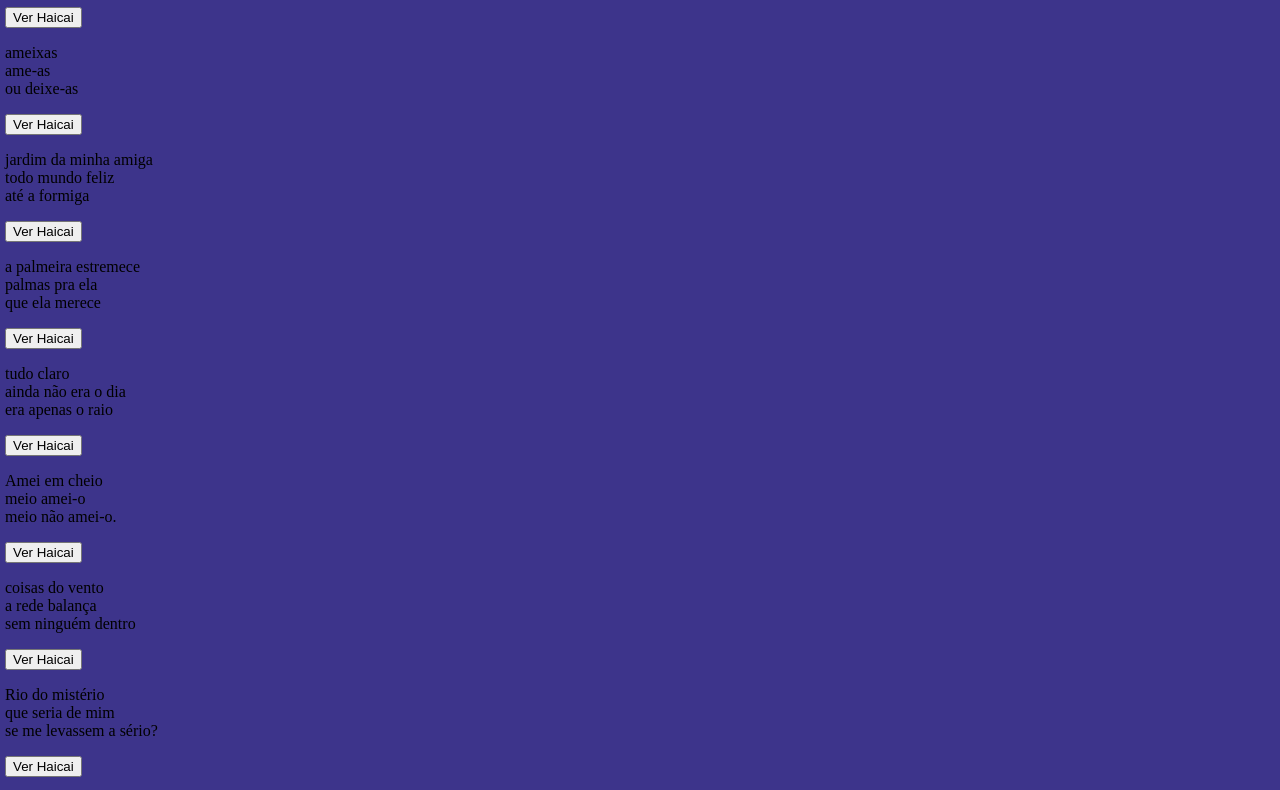
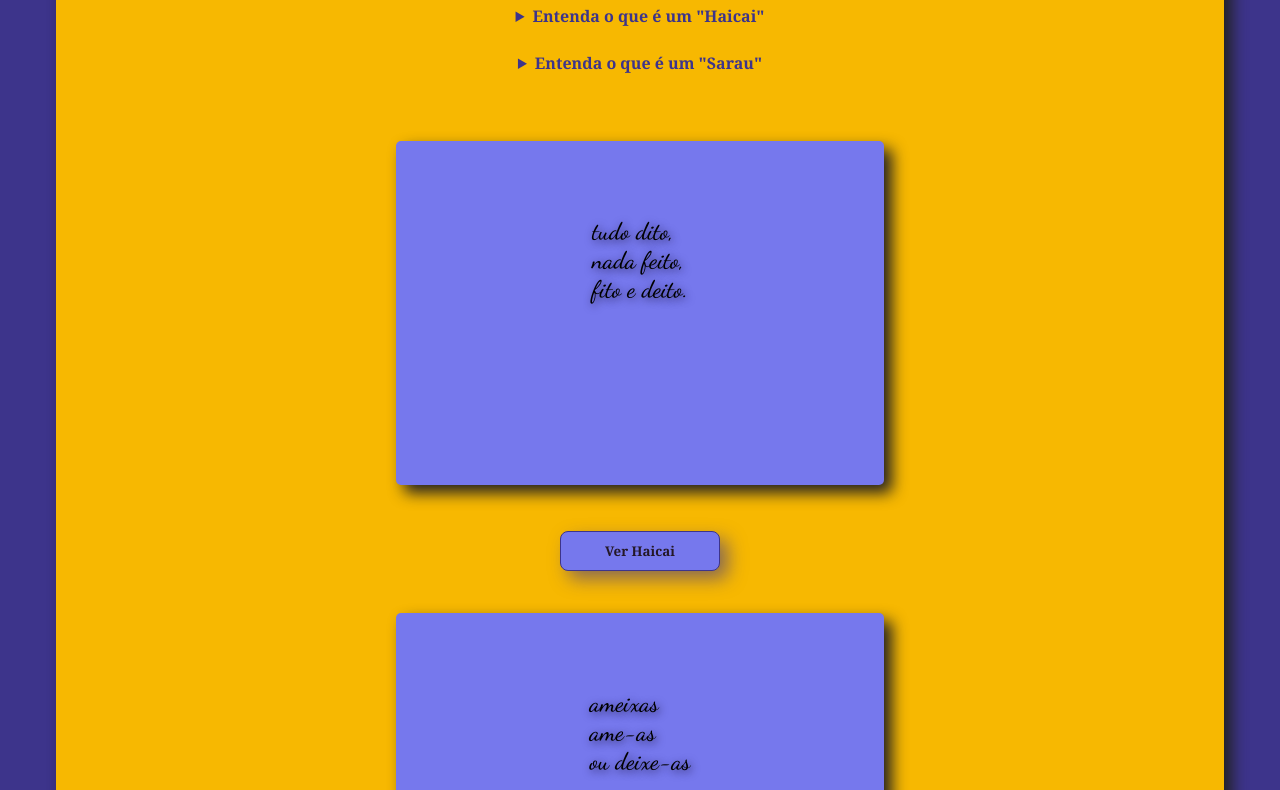
Before and after one commit to CamposCodes/SarauHaicais, a plain HTML site: page index.html in a window 1280 px wide. Shown: the part 195-985 px from the top of the page. Drawn offline with Linux system fonts and the light colour scheme.

Commit message:
estiliza toda a estrutura html

```diff
--- a/style.css
+++ b/style.css
@@ -10,3 +10,79 @@ body{
     margin: 5px;
     background-color: #3D348B;
 }
+.poema{
+    font-family: fontX;
+}
+.all{
+    display: flex;
+    flex-direction: column;
+    align-items: center;
+    justify-content: center;
+    margin: 4%;
+    height: auto;
+    padding: 5%;
+    background-color: #F7B801;
+    box-shadow: 8px 8px 15px rgb(34, 33, 33);
+    border-radius: 5px;
+}
+.poema{
+    background-color: #7678ED;
+    border-radius: 5px;
+    box-shadow: 8px 8px 15px rgb(34, 33, 33);
+    display: flex;
+    margin: 4%;
+    height: 30vh;
+    width: 30vw;
+    padding: 5%;
+    justify-content: center;
+}
+p{
+    text-shadow: 2px 2px 8px #262156;
+    font-size:x-large;
+}
+button{
+    cursor: pointer;
+    background-color: #7678ED;
+    border-radius: 8px;
+    border-style:solid;
+    border-width:1.5px;
+    border-color: #3D348B;
+    box-shadow: 8px 8px 18px #3d348b96;
+
+    margin-top: 3%;
+    font-family: fontY;
+    width: 160px;
+    height: 40px;
+    color: #241827;
+    text-align: center;
+}
+button:hover{
+    color: #F7B801;
+    background-color: #3D348B;
+}
+h1{
+    font-family: fontY;
+    text-shadow: 2px 2px 8px #26215684;
+    color: #2f2967;
+}
+details{
+    cursor: pointer;
+    color: #3D348B;
+    margin-bottom: 25px;
+    font-family: fontY;
+    text-align: center;
+}
+details:hover{
+    color: #262156;
+}
+/*assinatura*/
+#assinatura{
+    margin: 10%;
+    font-family: fontY;
+    cursor: cell;
+}
+/*assinatura quando passa o mouse*/
+#assinatura:hover{
+    color: #3D348B;
+    transition: all 0.2s;
+}
```
